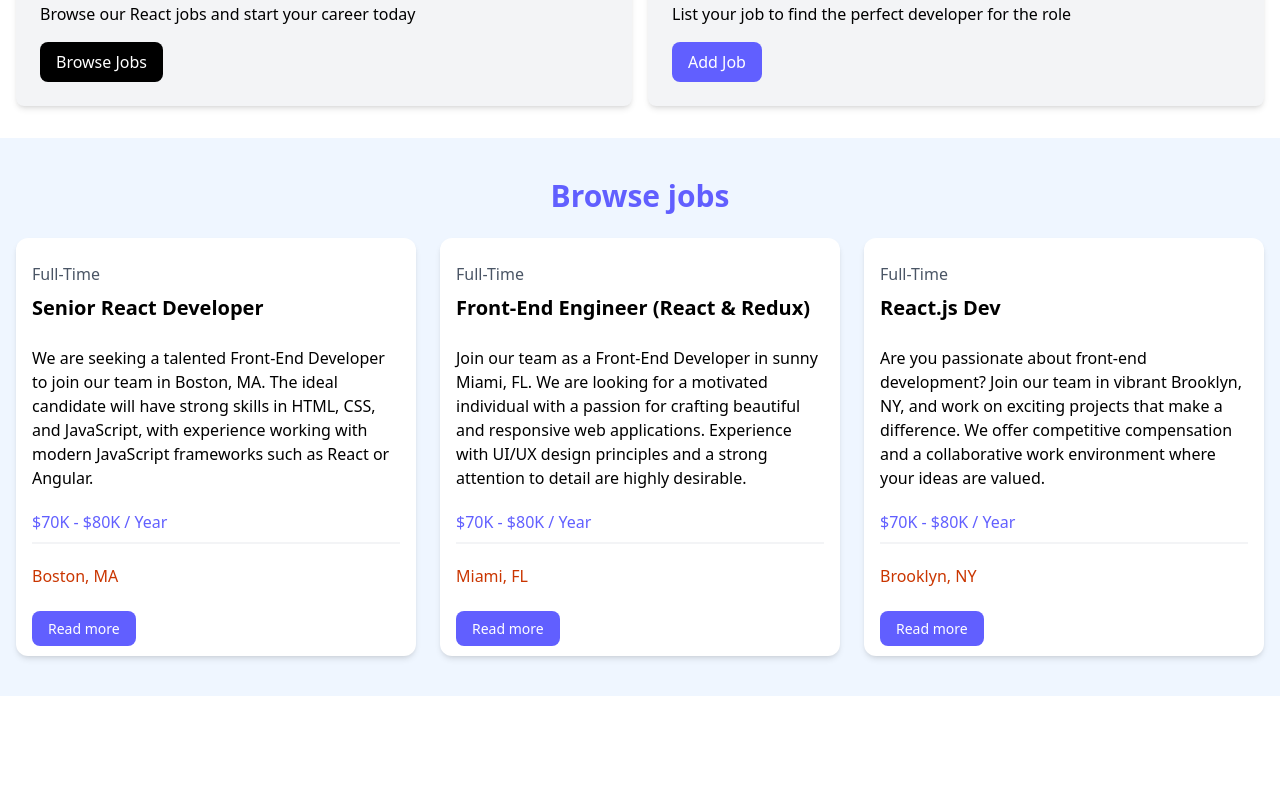
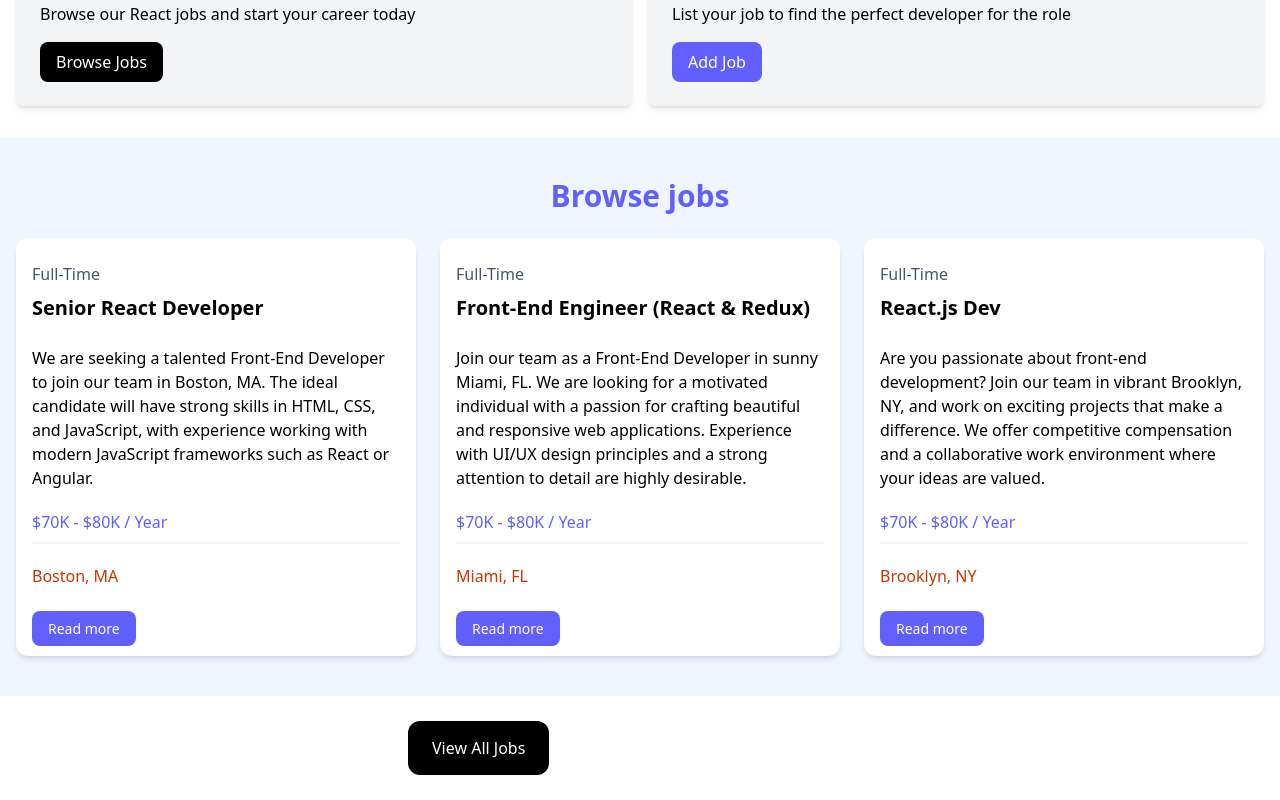
Before and after one commit to Luna-bf/React-TraversyMedia, a React (Vite) app: page /jobs/1 in a window 1280 px wide. Shown: the part 429-1229 px from the top of the page. Before the commit the page ends 1125 px from the top, so only its background shows below. Built offline with nearby package versions, Linux system fonts and the light colour scheme.

Commit message:
New import

```diff
--- a/src/Chapitres/HomePage.jsx
+++ b/src/Chapitres/HomePage.jsx
@@ -2,6 +2,7 @@ import Navbar from "./Components/Navbar.jsx";
 import Hero from "./Components/Hero.jsx";
 import HomeCards from "./Components/HomeCards.jsx";
 import JobListings from "./Components/JobListings.jsx";
+import ViewAllJobs from "./Components/ViewAllJobs.jsx";
 
 const HomePage = () => {
     return (
@@ -21,6 +22,7 @@ const HomePage = () => {
             <HomeCards />
 
             <JobListings />
+            <ViewAllJobs />
         </>
     )
 }
```
